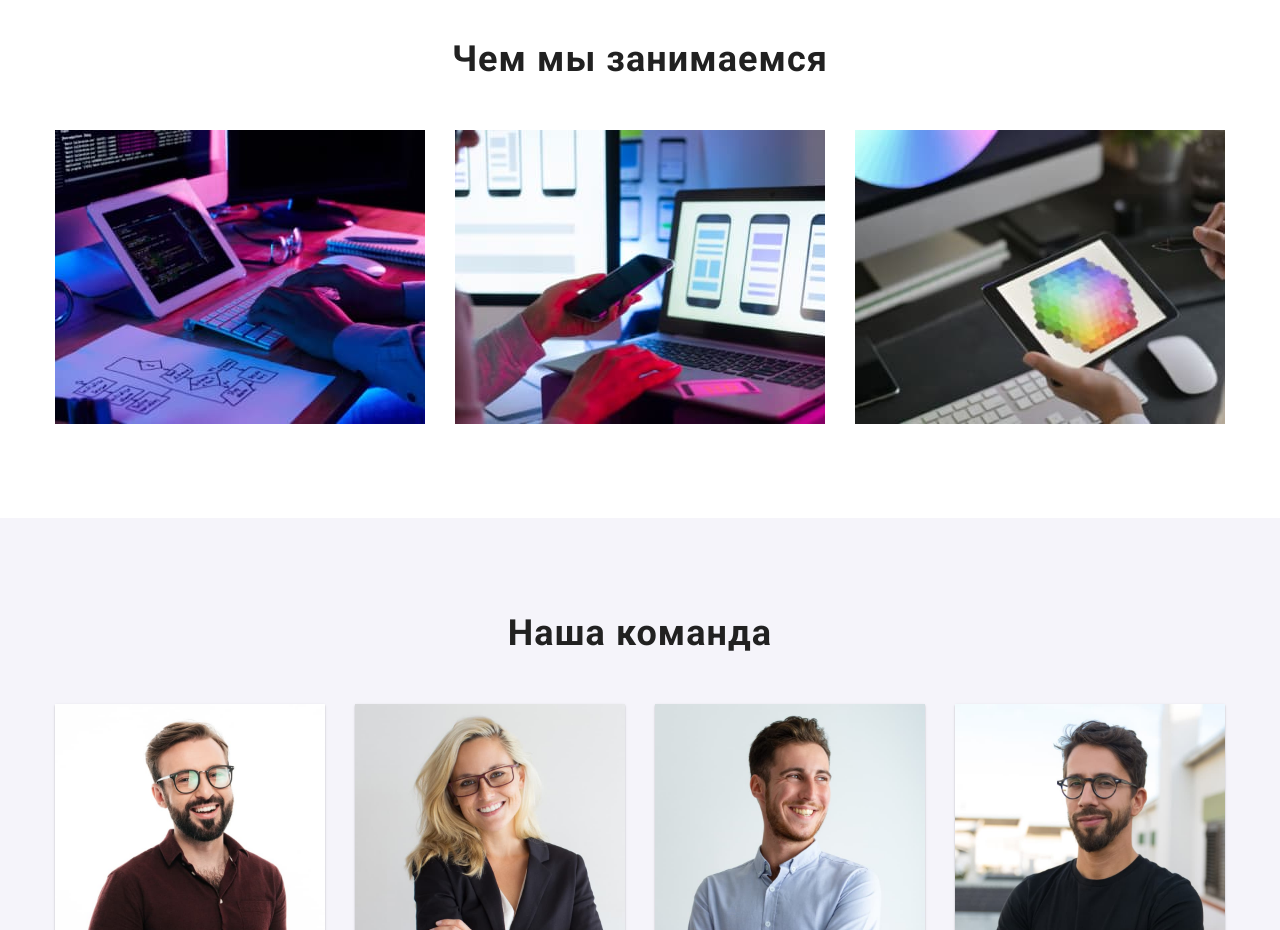
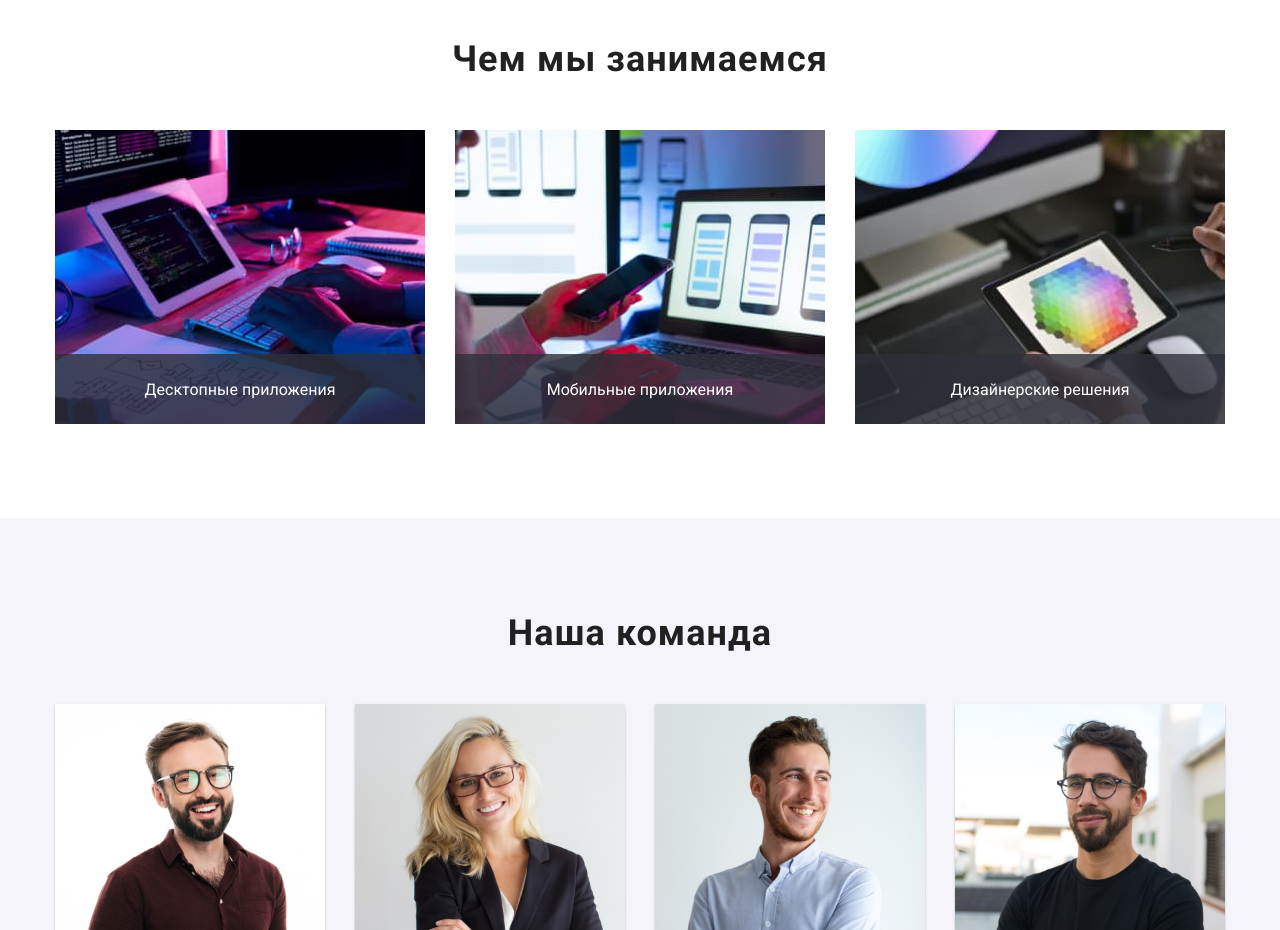
Before and after one commit to MaksStelmakh/goit-markup-hw-05, a plain HTML site: page index.html in a window 1280 px wide. Shown: the part 1080-2010 px from the top of the page. Drawn offline with nearby package versions, Linux system fonts and the light colour scheme.

Commit message:
Позиционирование первая страница

```diff
--- a/css/styles.css
+++ b/css/styles.css
@@ -268,6 +268,19 @@ body {
 
 .work-item {
   margin-right: 30px;
+  position: relative;
+}
+
+
+.work-text {
+  width: 370px;
+  height: 70px;
+  padding-top: 27px;
+  padding-bottom: 27px;
+  color: var(--wite-color);
+  background-color: rgba(47, 48, 58, 0.8);
+  position: absolute;
+  bottom: 0;
 }
 
 /*=======End-work=======*/
--- a/index.html
+++ b/index.html
@@ -117,14 +117,17 @@
                     <li class="work-item">
                         <img class="work-img" src="./images/work/work.jpg" alt="разработчик пишет код на планшете"
                             width="370" height="294">
+                        <p class="work-text">Десктопные приложения</p>
                     </li>
                     <li class="work-item">
                         <img class="work-img" src="./images/work/work1.jpg" alt="разработчик работает за компьютером"
                             width="370" height="294">
+                        <p class="work-text">Мобильные приложения</p>
                     </li>
                     <li class="work-item">
                         <img class="work-img" src="./images/work/work2.jpg" alt="разработчик работает на планшете"
                             width="370" height="294">
+                        <p class="work-text">Дизайнерские решения</p>
                     </li>
                 </ul>
             </div>
```
